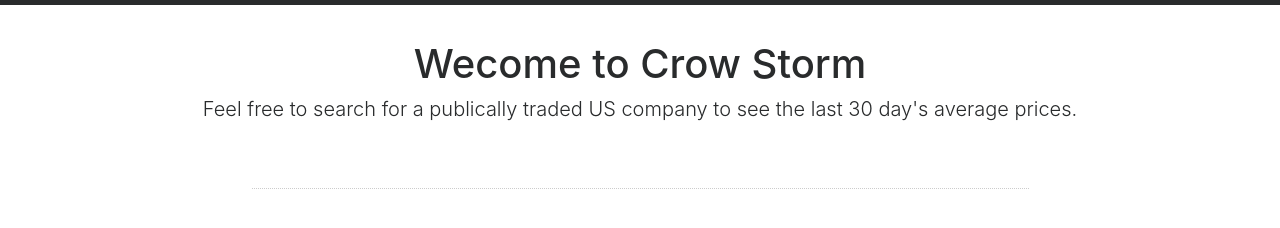
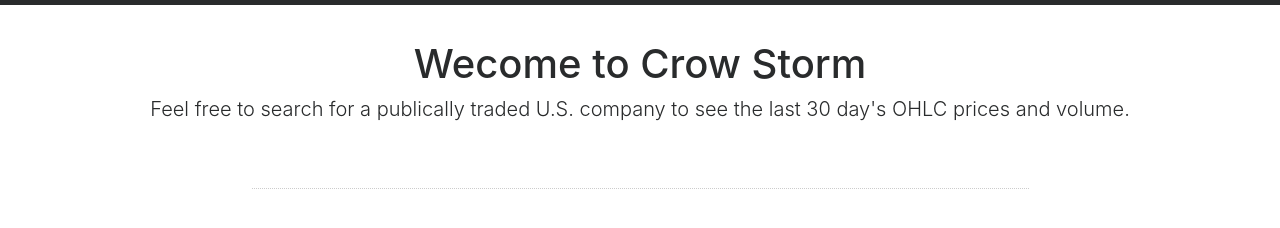
Before and after one commit to rockhowse/CrowStorm, a plain HTML site: page public/index.html in a window 1280 px wide. Shown: the part 86-314 px from the top of the page. Drawn offline with Linux system fonts and the light colour scheme.

Commit message:
updated CrowStorm header to use OHLCV instead of 'average'

```diff
--- a/public/index.html
+++ b/public/index.html
@@ -29,7 +29,7 @@
 		<div class="container">
 			<div class="center-content">
 				<h1>Wecome to Crow Storm</h1>
-				<p class="lead">Feel free to search for a publically traded US company to see the last 30 day's average prices.</p>
+				<p class="lead">Feel free to search for a publically traded U.S. company to see the last 30 day's OHLC prices and volume.</p>
 			</div>
 			<div id="update"></div>
 			<div id="chart"></div>
```
